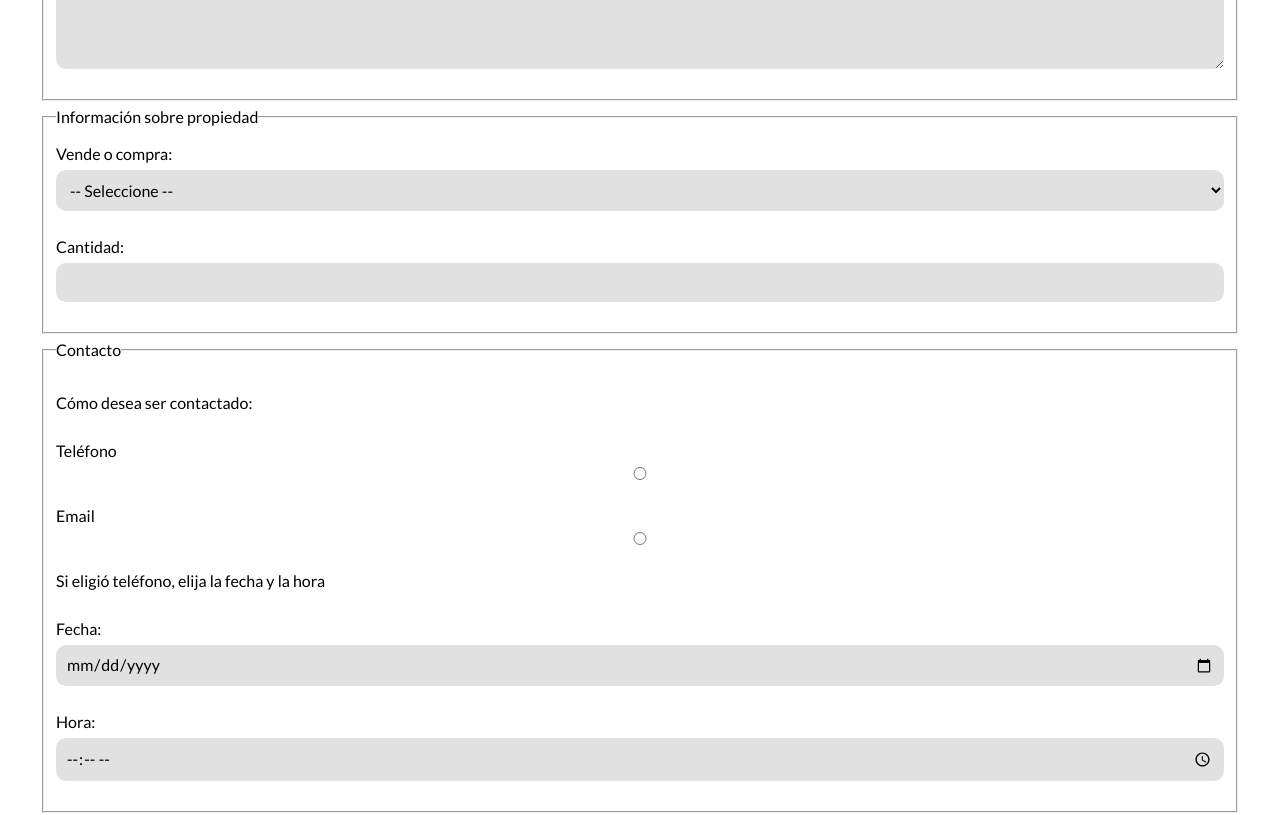
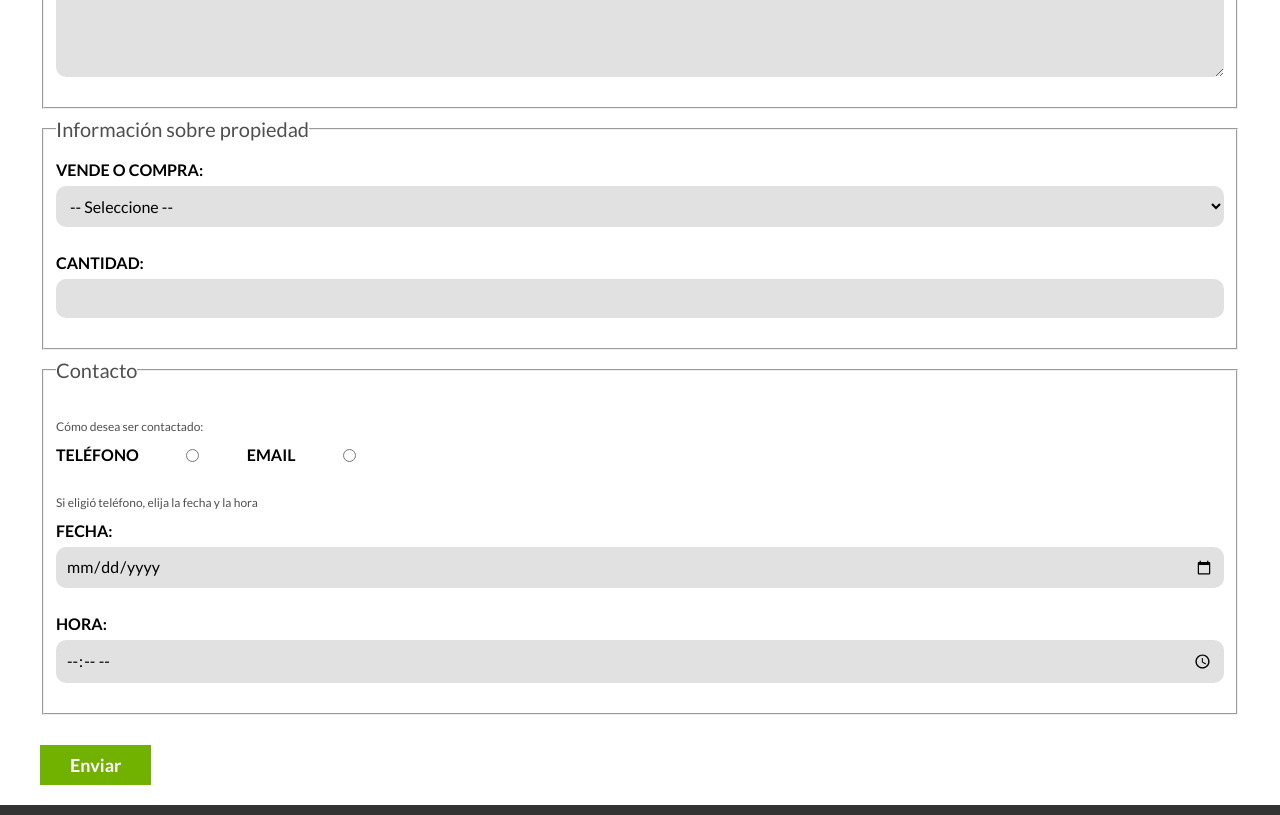
Before and after one commit to hecalatayud/BienesRaices, a plain HTML site: page contacto.html in a window 1280 px wide. Shown: the part 1460-2275 px from the top of the page. Drawn offline with Linux system fonts and the light colour scheme.

Commit message:
Implemented contact form styles

```diff
--- a/contacto.html
+++ b/contacto.html
@@ -28,7 +28,7 @@
     <img src="/img/destacada3.jpg" alt="Imagen anuncio">
     <main class="container section centered-content">
         <h2 class="fw-300 center-text">Llena el formulario de contacto</h2>
-        <form action="">
+        <form action="" class="contact">
             <fieldset>
                 <legend>Información personal</legend>
                 <label for="name">Nombre:</label>
@@ -54,10 +54,12 @@
             <fieldset>
                 <legend>Contacto</legend>
                 <p>Cómo desea ser contactado:</p>
-                <label for="phone2">Teléfono</label>
-                <input type="radio" name="contact" id="phone2" value="phone">
-                <label for="email2">Email</label>
-                <input type="radio" name="contact" id="email2" value="email">
+                <div class="contact-form">
+                    <label for="phone2">Teléfono</label>
+                    <input type="radio" name="contact" id="phone2" value="phone">
+                    <label for="email2">Email</label>
+                    <input type="radio" name="contact" id="email2" value="email">
+                </div>
                 <p>Si eligió teléfono, elija la fecha y la hora</p>
                 <label for="date">Fecha:</label>
                 <input type="date" id="date">
--- a/css/styles.css
+++ b/css/styles.css
@@ -39,6 +39,13 @@ img {
 
 label {
     display: block;
+    font-weight: 700;
+    text-transform: uppercase;
+}
+
+legend {
+    font-size: 2rem;
+    color: #4f4f4f;
 }
 
 input:not([type="submit"]),
@@ -51,6 +58,11 @@ select {
     margin-bottom: 2rem;
     border: none;
     border-radius: 1rem;
+}
+
+input[type="radio"] {
+    width: auto;
+    margin: 0;
 }
 
 textarea {
@@ -86,6 +98,11 @@ textarea {
     margin-top: 3rem;
     display: inline-block;
     text-align: center;
+    border: none;
+}
+
+.button:hover {
+    cursor: pointer;
 }
 
 .button-orange {
@@ -347,3 +364,16 @@ textarea {
     justify-content: space-between;
     align-items: center;
 }
+
+.contact p {
+    font-size: 1.2rem;
+    color: #4f4f4f;
+    margin: 2rem 0 0 0;
+}
+
+.contact-form {
+    max-width: 30rem;
+    display: flex;
+    justify-content: space-between;
+    align-items: center;
+}
```
